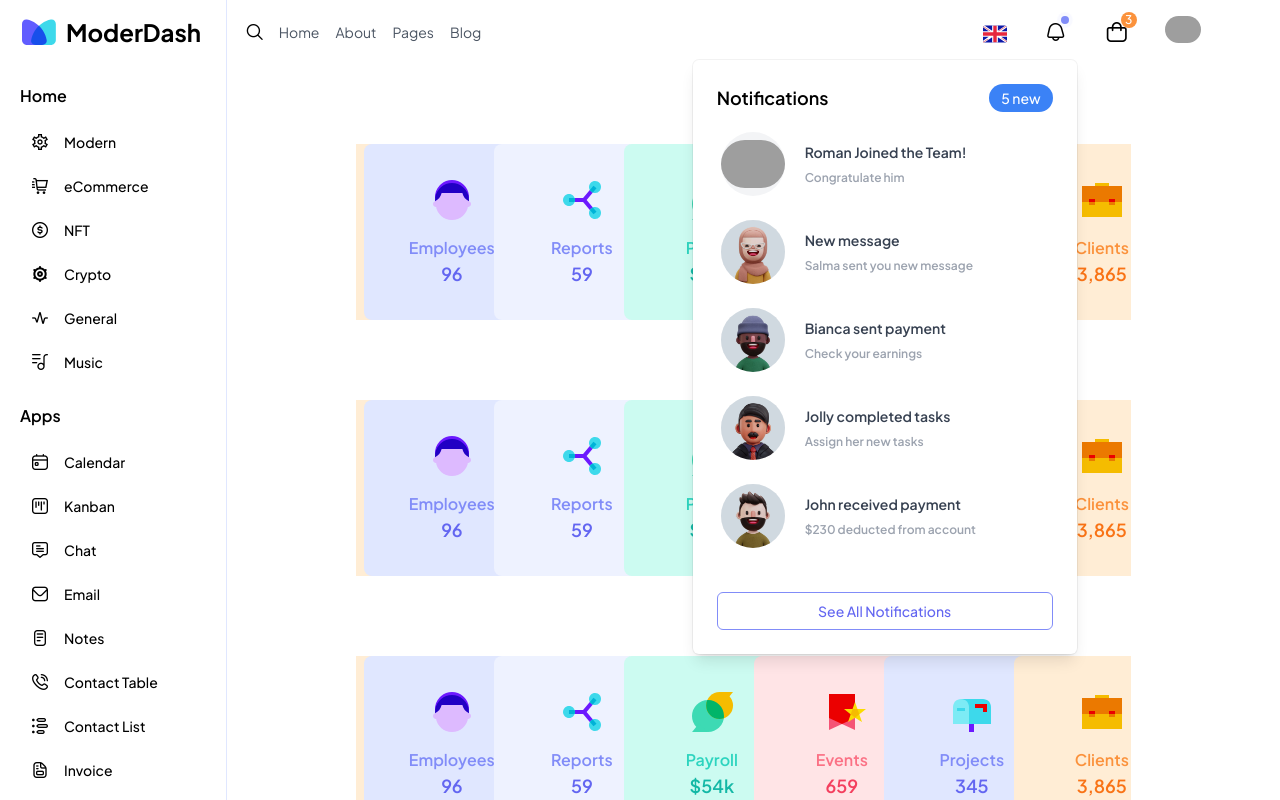
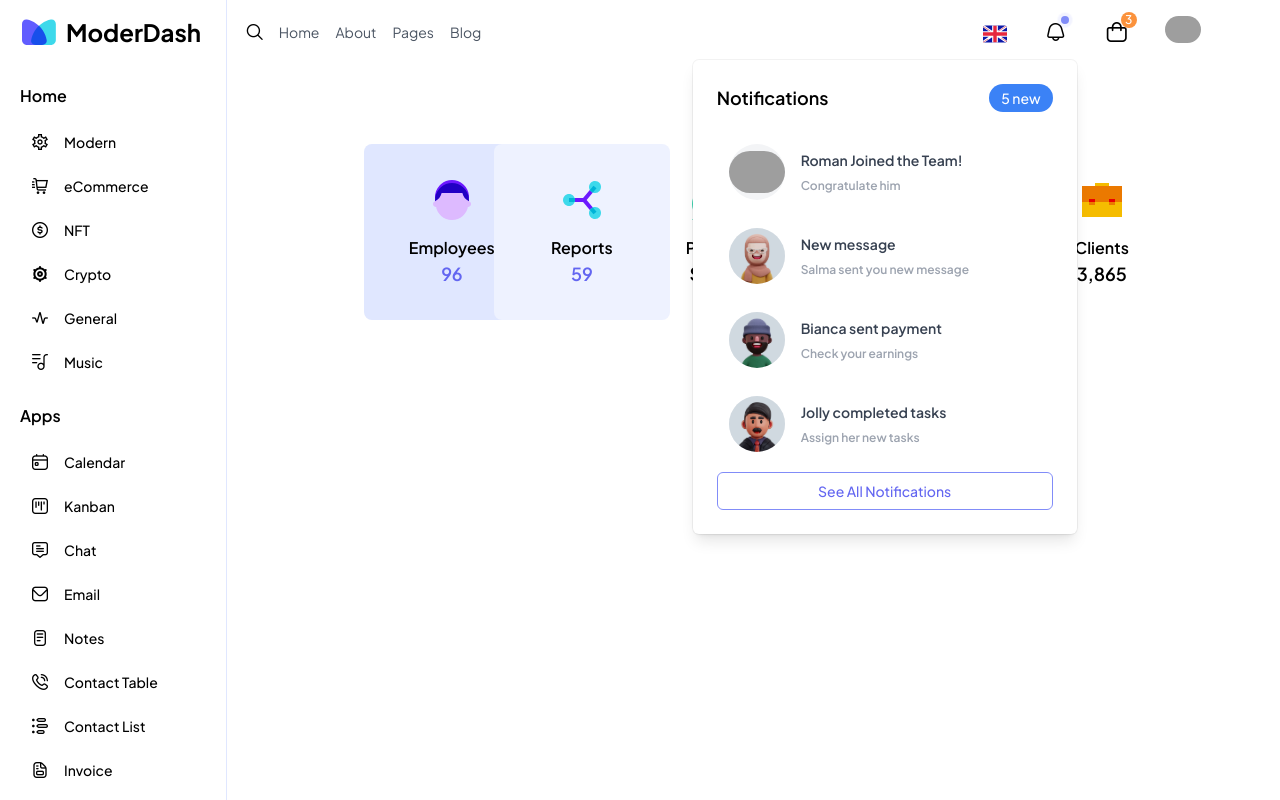
Before and after one commit to AjinathTangade/ModerDash, a React (Vite) app: page / in a window 1280 px wide. Both pictures are taken after a click on the button 1055 px from the left and 32 px from the top of the page. Shown: the top 800 px of the page. Built offline with nearby package versions, Linux system fonts and the light colour scheme; grey boxes are pictures that could not be loaded.

Commit message:
slider done

```diff
--- a/src/components/Dashboard/Dashboard.jsx
+++ b/src/components/Dashboard/Dashboard.jsx
@@ -7,26 +7,8 @@ function Dashboard() {
     <div className="xl:w-5/6">
       <NavBar />
       <div className="relative top-0 xl:top-16">
-        <div className="w-full">
-          <div className="mx-5 xl:w-9/12 xl:mx-auto">
-            <SliderComponent />
-            <SliderComponent />
-            <SliderComponent />
-            <SliderComponent />
-            <SliderComponent />
-            <SliderComponent />
-            <SliderComponent />
-            <SliderComponent />
-            <SliderComponent />
-            <SliderComponent />
-            <SliderComponent />
-            <SliderComponent />
-            <SliderComponent />
-            <SliderComponent />
-            <SliderComponent />
-            <SliderComponent />
-            <SliderComponent />
-            <SliderComponent />
+        <div className="w-full ">
+          <div className="mx-5 xl:w-9/12 xl:mx-auto ">
             <SliderComponent />
           </div>
         </div>
--- a/src/components/NavBar/Notifications.jsx
+++ b/src/components/NavBar/Notifications.jsx
@@ -41,18 +41,18 @@ export default function Notifications() {
                     5 new
                   </span>
                 </div>
-                <div className="flex flex-col gap-6 mt-5">
+                <div className="flex flex-col gap-1 mt-5 overflow-y-auto h-80">
                   {userNotification.map((profile, ind) => (
-                    <div className="" key={ind}>
+                    <Link className="group" key={ind}>
                       <div
 
-                        className="px-1 flex gap-5 items-center gap-4"
+                        className="p-3 flex gap-3 items-center gap-4 group-hover:bg-gray-50 group-hover:rounded-lg"
                       >
-                        <div className="bg-gray-100 h-16 w-16 flex items-center justify-center rounded-full">
+                        <div className="bg-gray-100 h-14 w-14 flex items-center justify-center rounded-full">
                           <img src={profile.img} alt={profile.title} className="rounded-full"/>
                         </div>
                         <div className="flex">
-                          <span className="text-sm font-semibold text-gray-700 flex flex-col gap-2">
+                          <span className="text-sm font-semibold text-gray-700 flex flex-col gap-2 group-hover:text-indigo-500">
                             {profile.title}
                             <span className="text-xs font-semibold text-gray-400">
                               {profile.desc}
@@ -60,9 +60,11 @@ export default function Notifications() {
                           </span>
                         </div>
                       </div>
-                    </div>
+                    </Link>
                   ))}
-                  <div className="flex text-center mt-5">
+
+                </div>
+                <div className="flex text-center mt-5">
                     <Link
                       to="/"
                       className="border border-indigo-400 rounded-md p-2 w-full text-indigo-500 text-sm font-medium hover:bg-indigo-500 hover:text-white"
@@ -70,7 +72,6 @@ export default function Notifications() {
                       See All Notifications
                     </Link>
                   </div>
-                </div>
               </div>
             </Menu.Item>
           </Menu.Items>
--- a/src/components/NavBar/UserProfile.jsx
+++ b/src/components/NavBar/UserProfile.jsx
@@ -63,7 +63,7 @@ export default function UserProfile() {
             <div>
               <div className="flex flex-col gap-6 py-6">
                 {userProfile.map((profile, index) => (
-                  <Link to="/" key={index}>
+                  <Link to="/" key={index} className="group">
                     <div
                       key={index}
                       className="px-1 flex gap-5 items-center gap-4"
@@ -72,7 +72,7 @@ export default function UserProfile() {
                         <img src={profile.img} alt={profile.title} />
                       </div>
                       <div className="flex">
-                        <span className="text-sm font-semibold text-gray-700 flex flex-col gap-2">
+                        <span className="text-sm font-semibold text-gray-700 flex flex-col gap-2 group-hover:text-indigo-500">
                           {profile.title}
                           <span className="text-xs font-semibold text-gray-400">
                             {profile.desc}
--- a/src/components/SliderBar/SideBar.jsx
+++ b/src/components/SliderBar/SideBar.jsx
@@ -3,15 +3,16 @@ import { Link } from "react-router-dom";
 import { sideBarLinks, sideBarLinksHome } from "@/data/data";
 import "@flaticon/flaticon-uicons/css/all/all.css";
 import { NavLink } from "react-router-dom";
-import { MobileNav } from "../MobileNav/MobileNav";
 
 function SideBar() {
   return (
-    <div className="hidden xl:block w-1/6 border-r border-indigo-100 relative ">
+    <div className="hidden xl:block w-1/6 border-r border-indigo-100 relative h-screen">
       <div className="relative flex flex-col hidden xl:block">
-
         <div className="fixed h-20">
-          <Link to="/" className="text-2xl font-bold flex gap-2 items-center h-16">
+          <Link
+            to="/"
+            className="text-2xl font-bold flex gap-2 items-center h-16"
+          >
             <img src="logo.png" alt="logo-sidebar" />
             <span>ModerDash</span>
           </Link>
--- a/src/components/SliderComponent/SliderComponent.jsx
+++ b/src/components/SliderComponent/SliderComponent.jsx
@@ -14,11 +14,11 @@ function SliderComponent() {
 
   return (
     <div className="mt-20">
-      <Slider {...sliderSettings}>
+      <Slider {...sliderSettings} >
         {slidesData.map((slide, index) => (
-          <div key={index}>
+          <div key={index} className="">
             <div
-              className={`bg-${slide.bgColor} min-h-44 w-44 flex flex-col items-center justify-center rounded-lg gap-3 mx-2`}
+              className={`bg-${slide.bgColor} h-44 w-44 flex flex-col items-center justify-center rounded-lg gap-3 mx-2`}
             >
               <div>
                 <img src={slide.icon} alt={slide.title} />
@@ -40,7 +40,7 @@ function SliderComponent() {
                 </h5>
               </div>
             </div>
-            <span className="bg-teal-100 bg-orange-100 bg-rose-100 bg-indigo-50 text-indigo-400 text-indigo-500 text-teal-400 text-teal-500 text-rose-400 text-rose-500 text-orange-400 text-orange-500"></span>
+
           </div>
         ))}
       </Slider>
--- a/src/data/data.jsx
+++ b/src/data/data.jsx
@@ -89,7 +89,6 @@ const sideBarLinksHome = [
     icon: <i className="fi fi-rr-list-music"></i>,
   },
 ];
-
 const slidesData = [
   {
     bgColor: "indigo-100",
@@ -218,5 +217,17 @@ const userNotification = [
     title: "John received payment",
     desc:"$230 deducted from account",
   },
+  {
+    id:6,
+    img: "/user-5.jpg",
+    title: "John received payment",
+    desc:"$230 deducted from account",
+  },
+  {
+    id:7,
+    img: "/user-4.jpg",
+    title: "Jolly completed tasks",
+    desc:"Assign her new tasks",
+  },
 ];
 export { sideBarLinks, sideBarLinksHome, slidesData, countryCode, shoppingCard, userProfile, userNotification };
```
